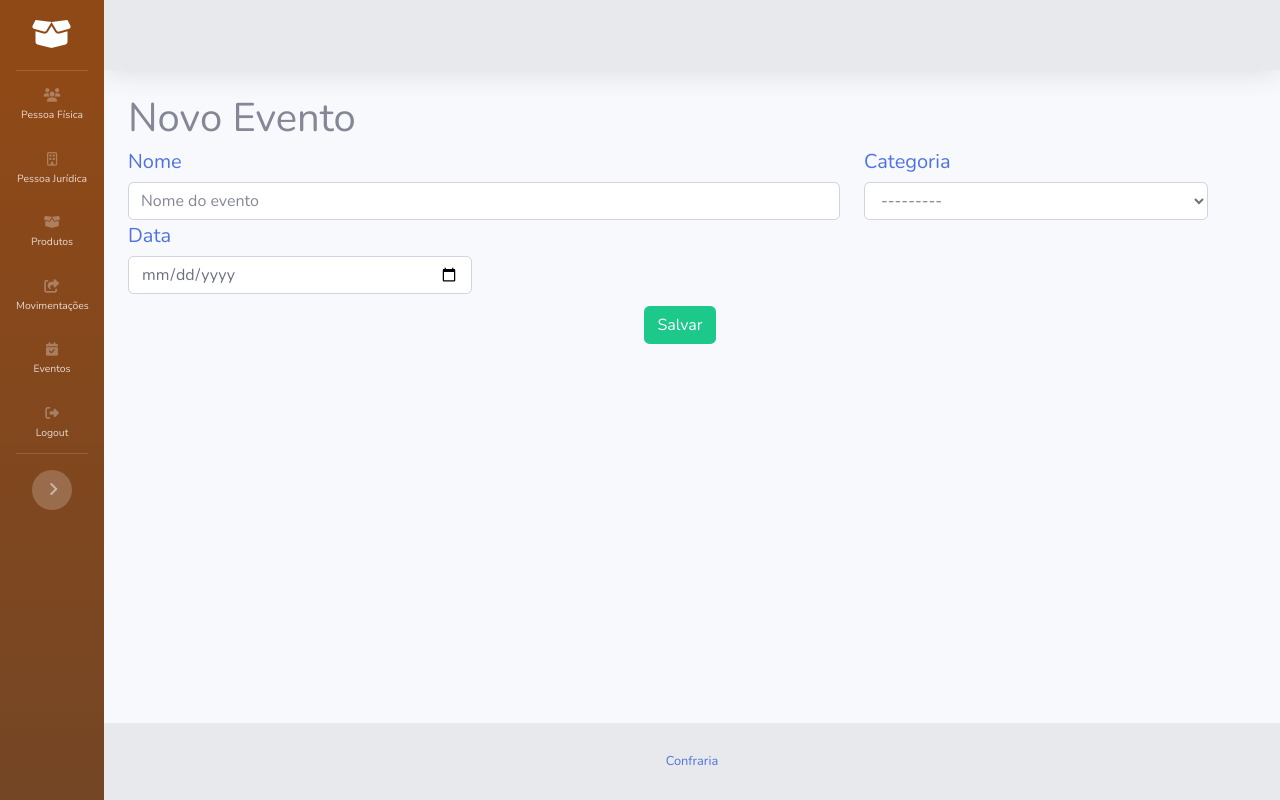
After one commit to wartrax13/erp_confraria, a Django app: page /evento/create/ in a window 1280 px wide. The commit adds this page. Run offline with Django 3.2, Linux system fonts and the light colour scheme; the visitor is signed in with stand-in values (Sample User, id 1); data that the repository does not hold is empty; some libraries are stand-ins or nearby versions.

Commit message:
Adicionar evento

```diff
--- a/confraria/evento/forms.py
+++ b/confraria/evento/forms.py
@@ -1,5 +1,5 @@
 from django import forms
-from .models import DoacaoEvento  # Evento
+from .models import DoacaoEvento, Evento
 
 
 class DoacaoEventoForm(forms.ModelForm):
@@ -12,3 +12,9 @@ class DoacaoEventoForm(forms.ModelForm):
         self.evento = kwargs.pop('evento', None)
         super().__init__(*args, **kwargs)
         self.instance.evento = self.evento
+
+
+class EventoForm(forms.ModelForm):
+    class Meta:
+        model = Evento
+        fields = ['nome', 'data', 'categoria']
--- a/confraria/evento/models.py
+++ b/confraria/evento/models.py
@@ -15,7 +15,6 @@ class Evento(models.Model):
         return self.nome
 
     def get_quantidade_doacao_produtos(self):
-        # breakpoint()
         result = {}
         produtos = self.categoria.produto_set.all()
         for produto in produtos:
--- /dev/null
+++ b/confraria/evento/templates/evento/evento_form.html
@@ -0,0 +1,47 @@
+{% extends 'base.html' %}
+{% load widget_tweaks %}
+
+
+{% block title %}
+<h1>Novo Evento</h1>
+{% endblock title %}
+
+{% block content %}
+<form method="POST" class="row col-12">
+    {% csrf_token %}
+    <div class="col-12 row">
+        <div class="col-lg-8">
+            <label class="h5 text-primary" for="{{ form.nome.id_for_label }}">{{ form.nome.label }}</label>
+            {% render_field form.nome class="form-control" placeholder="Nome do evento" %}
+            <div class="invalid-feedback">
+                {{ form.nome.errors }}
+            </div>
+        </div>
+        <div class="col-lg-4">
+            <label class="h5 text-primary" for="{{ form.categoria.id_for_label }}">{{ form.categoria.label }}</label>
+            {% render_field form.categoria class="form-control" placeholder="Número" %}
+            <div class="invalid-feedback">
+                {{ form.categoria.errors }}
+            </div>
+        </div>
+        <div class="col-lg-4">
+            <label class="h5 text-primary" for="{{ form.data.id_for_label }}">{{ form.data.label }}</label>
+            {% render_field form.data type="date" class="form-control" %}
+            <div class="invalid-feedback">
+                {{ form.data.errors }}
+            </div>
+        </div>
+    </div>
+
+    <div class="col-lg-6">
+
+    </div>
+    <div class="col-lg-6">
+
+    </div>
+    <div class="col-12 my-2 d-flex justify-content-center">
+        <button type="submit" class="btn btn-success">Salvar</button>
+    </div>
+</form>
+
+{% endblock content %}
--- a/confraria/evento/urls.py
+++ b/confraria/evento/urls.py
@@ -1,10 +1,11 @@
 from django.urls import path
-from .views import EventoListView, EventoDetail, receber_doacao, GerarPdfView
+from .views import EventoListView, EventoDetail, receber_doacao, GerarPdfView, EventoCreateView
 
 
 urlpatterns = [
     path('list/', EventoListView.as_view(), name='evento_list'),
     path('detail/<int:pk>/', EventoDetail.as_view(), name='evento_detail'),
+    path('create/', EventoCreateView.as_view(), name='evento_form'),
     path(
         'receber_doacao/evento/<int:evento_pk>/pessoa/<int:pessoa_pk>/',
         receber_doacao, name='receber_doacao'
--- a/confraria/evento/views.py
+++ b/confraria/evento/views.py
@@ -1,8 +1,8 @@
 from django.shortcuts import redirect
 from django.template.loader import render_to_string
-from django.urls import reverse
+from django.urls import reverse, reverse_lazy
 from django.contrib.auth.mixins import LoginRequiredMixin
-from django.views.generic import ListView, DetailView, View
+from django.views.generic import ListView, DetailView, View, CreateView
 from django.core.files.storage import FileSystemStorage
 from django.http import HttpResponse
 from django.utils import timezone
@@ -11,12 +11,20 @@ from weasyprint import HTML
 
 from .models import Evento, DoacaoEvento
 from confraria.produto.models import Movimentacao, TipoMovimentacaoChoices
-from .forms import DoacaoEventoForm
+from .forms import DoacaoEventoForm, EventoForm
 
 
 class EventoListView(LoginRequiredMixin, ListView):
     model = Evento
     paginate_by = 15
+
+
+class EventoCreateView(LoginRequiredMixin, CreateView):
+    model = Evento
+    form_class = EventoForm
+
+    def get_success_url(self):
+        return reverse_lazy('evento_list')
 
 
 class EventoDetail(LoginRequiredMixin, DetailView):
--- a/confraria/produto/views.py
+++ b/confraria/produto/views.py
@@ -50,7 +50,7 @@ class MovimentacaoListView(LoginRequiredMixin, ListView):
     ordering = ['-data']
 
 
-class MovimentacaoCreateView(CreateView):
+class MovimentacaoCreateView(LoginRequiredMixin, CreateView):
     model = Movimentacao
     form_class = MovimentacaoForm
 
```
Also changed, not shown: confraria/evento/templates/evento/evento_list.html (+6 -1 lines).
